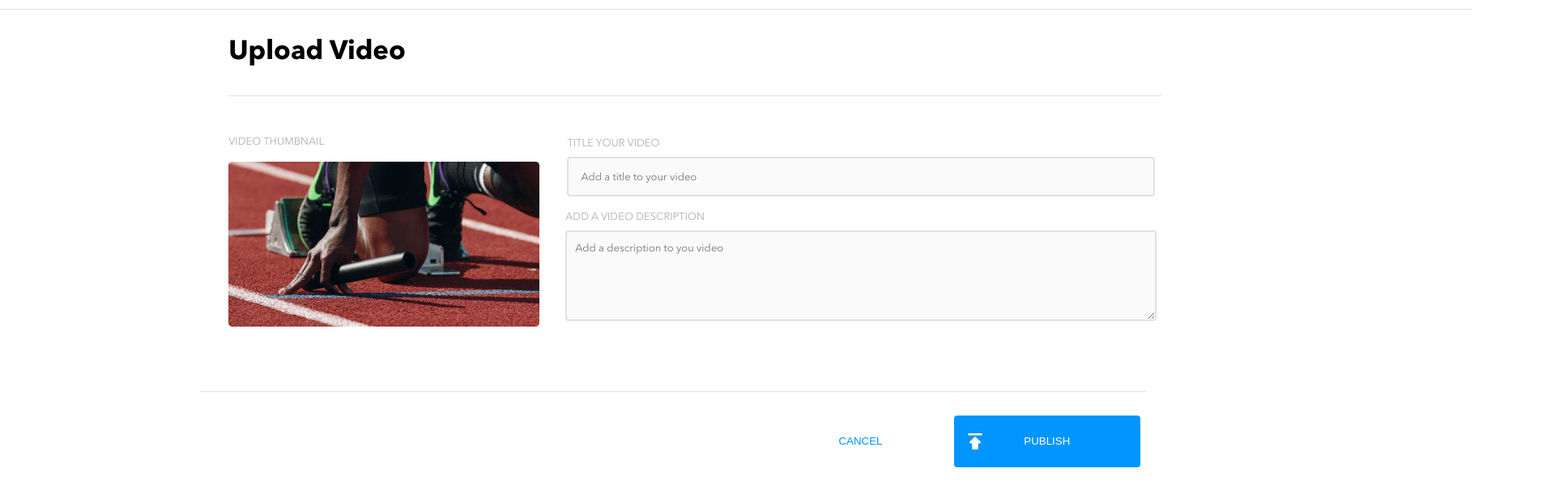
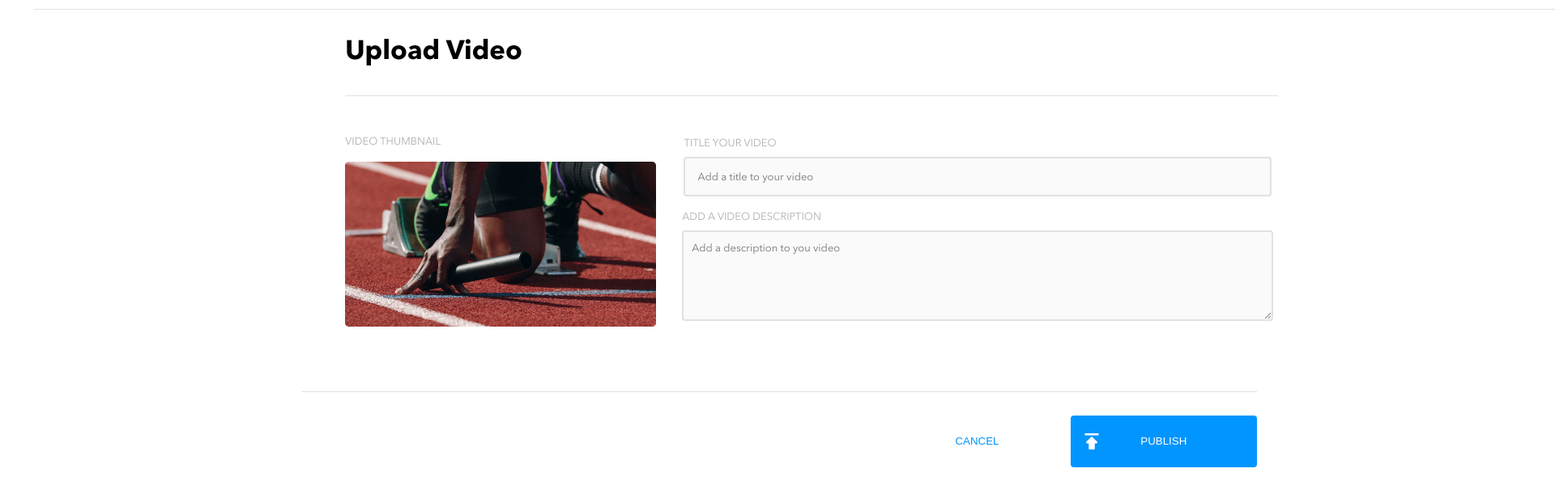
Before and after one commit to Marie-L1/maria-lukowich-brainflix, a React (Vite) app in the folder maria-lukowich-brainflix/: page /upload in a window 1280 px wide. Shown: the part 78-694 px from the top of the page at 81% size, 1920 px wide, since content can reach past the window. Built offline with nearby package versions, Linux system fonts and the light colour scheme.

Commit message:
adjusting upload page desktop styling

```diff
--- a/maria-lukowich-brainflix/src/components/PublishBtn/PublishBtn.scss
+++ b/maria-lukowich-brainflix/src/components/PublishBtn/PublishBtn.scss
@@ -80,11 +80,11 @@
     @include desktop{
         flex-direction: row-reverse;
         justify-content: flex-start;
-        margin: 3.125rem -8rem 31.25rem 0;
+        margin: 3.125rem -17rem 31.25rem 0;
 
         &::before {
-            left: 59%;
-            width: 83%;
+            left: 62%;
+            width: 76%;
         }
 
         &__publish,  &__cancel{
--- a/maria-lukowich-brainflix/src/components/UploadInput/UploadInput.scss
+++ b/maria-lukowich-brainflix/src/components/UploadInput/UploadInput.scss
@@ -87,7 +87,7 @@
             @include flex-column;
             justify-content: flex-start;
             align-items: center;
-            margin: 7.5rem -25rem 0 0;
+            margin: 7.5rem -43rem 0 0;
         }
         &__title-wrapper, &__description-wrapper{
             margin-left: 2rem;
```
